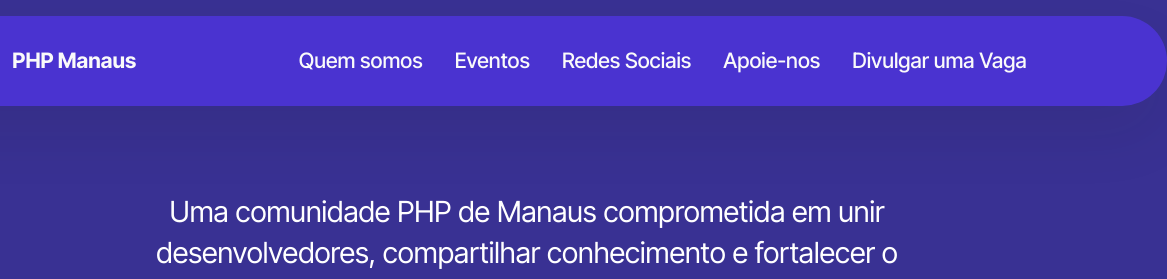
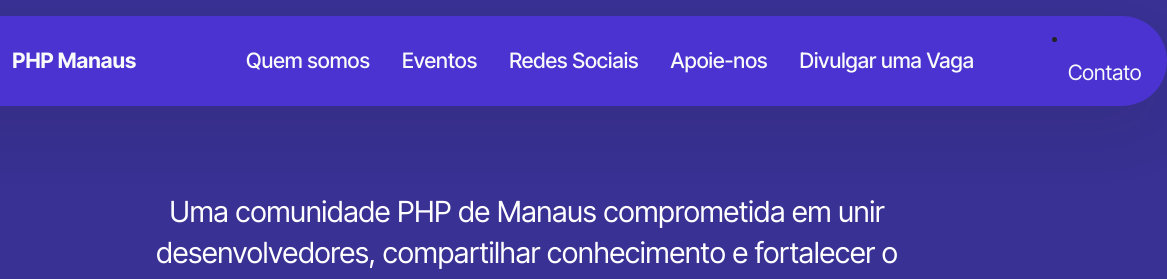
Before and after one commit to PHP-Manaus/php-manaus.github.io, a plain HTML site: page index.html in a window 1280 px wide. Shown: the top 279 px of the page, 113-1280 px from the left. Drawn offline with nearby package versions, Linux system fonts and the light colour scheme; files whose address does not match are found by name.

Commit message:
Update index.html

```diff
--- a/index.html
+++ b/index.html
@@ -66,6 +66,7 @@
 						<a class="nav-link link text-white text-primary display-4" href="#rede">Redes Sociais</a>
 					</li><li class="nav-item"><a class="nav-link link text-white text-primary display-4" href="#apoio">Apoie-nos</a></li>
 					<li class="nav-item"><a class="nav-link link text-white text-primary display-4" href="#vagas">Divulgar uma Vaga</a></li></ul>
+				<li class="nav-item"><a class="nav-link link text-white text-primary display-4" href="#contato">Contato</a></li></ul>
 
 
 			</div>
@@ -333,7 +334,7 @@
 	</div>
 </section>
 
-<section data-bs-version="5.1" class="form5 cid-tJS9pBcTSa" id="form02-6">
+<section data-bs-version="5.1" class="form5 cid-tJS9pBcTSa" id="contato">
 
 
     <div class="container">
```
